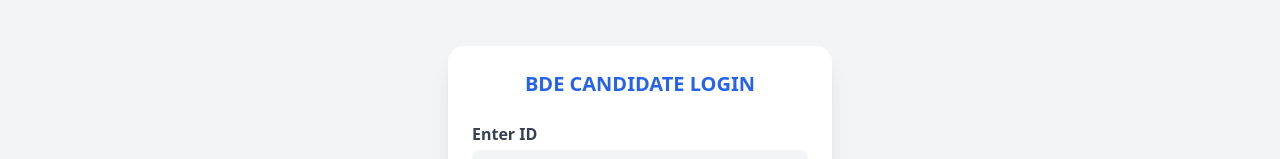
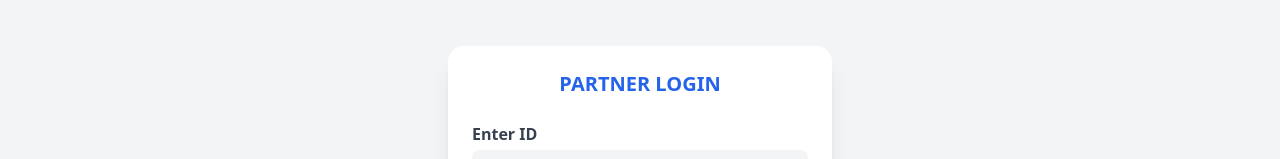
Before and after one commit to yaticorptech/AI-shikshak, a React (Vite) app: page /partnerlogin in a window 1280 px wide. Shown: the part 194-353 px from the top of the page. Built offline with nearby package versions, Linux system fonts and the light colour scheme; no server answers.

Commit message:
Update Partnerdashboardlogin.jsx

```diff
--- a/src/pages/logins/Partnerdashboardlogin.jsx
+++ b/src/pages/logins/Partnerdashboardlogin.jsx
@@ -57,7 +57,7 @@ function Partnerdashboardlogin() {
       >
         {/* Title */}
         <h2 className="text-center text-xl font-bold mb-6 text-blue-600">
-      BDE CANDIDATE LOGIN
+          PARTNER LOGIN
         </h2>
 
         {/* Phone Number */}
@@ -118,7 +118,6 @@ function Partnerdashboardlogin() {
         </button>
       </form>
     </div>
-
   );
 }
 
```
Lines whose indentation alone changed are shown as unchanged.
